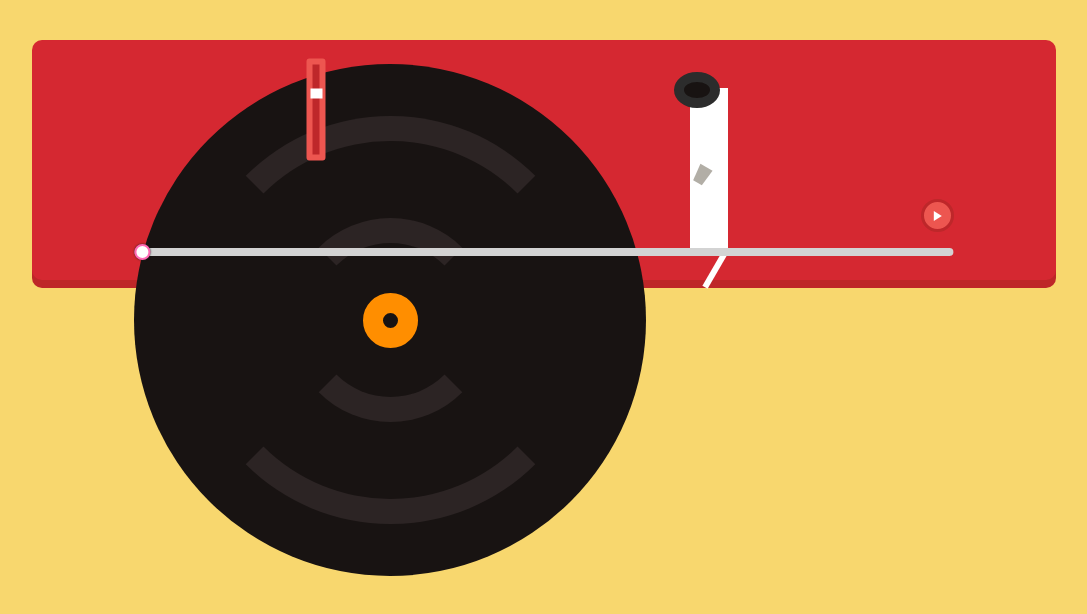
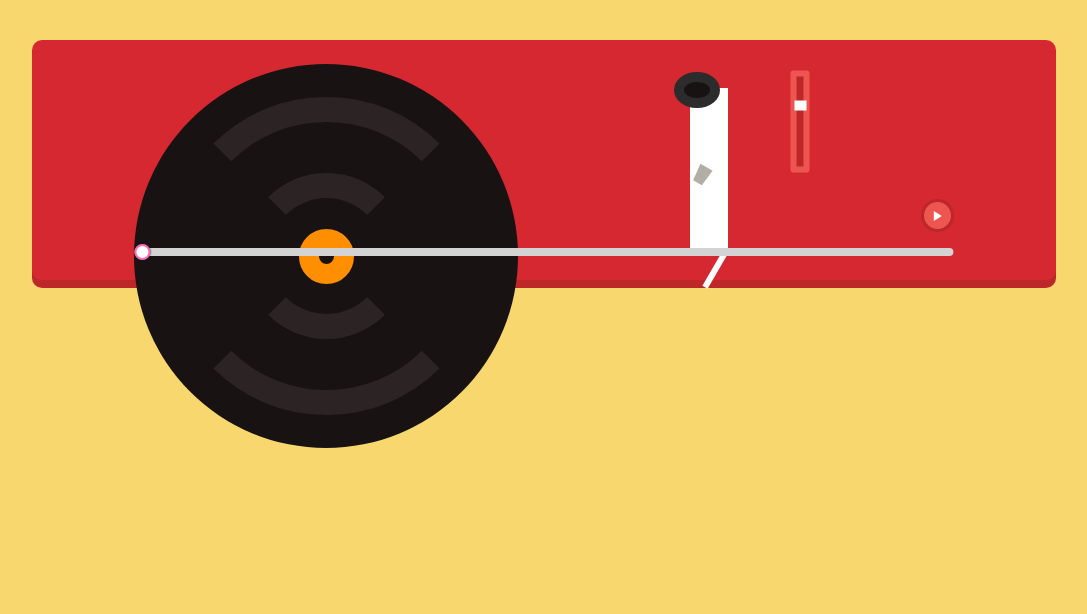
Before and after one commit to okik69/Sayang, a plain HTML site: page index.html in a window 1280 px wide. Shown: the whole page, without its empty margins (96-1183 px from the left). Drawn offline with Linux system fonts and the light colour scheme.

Commit message:
Update style.css

```diff
--- a/style.css
+++ b/style.css
@@ -114,8 +114,8 @@ body{
     outline: none;
 }
 .record{
-    width:40vw;
-    height: 40vw;
+    width:30vw;
+    height: 30vw;
     background-color: #181312;
     position:absolute;
     border-radius: 50%;
@@ -227,8 +227,8 @@ body{
     width: 90px;
     height:7px;
     position: absolute;
-    left:233px;
-    top:60px;
+    left:70%;
+    top:30%;
     background-color: #be272a;
     outline: none;
     border-radius: 3px;
```
